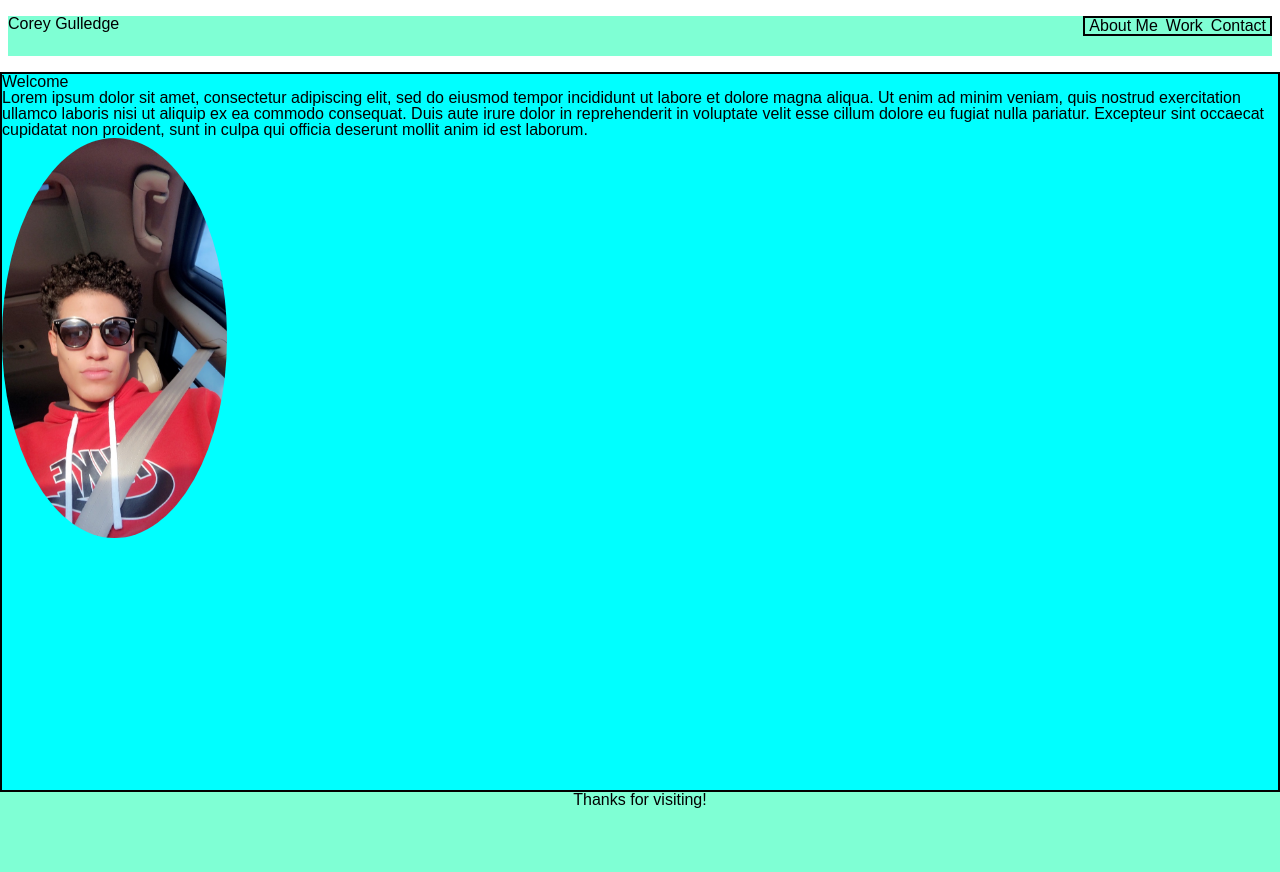
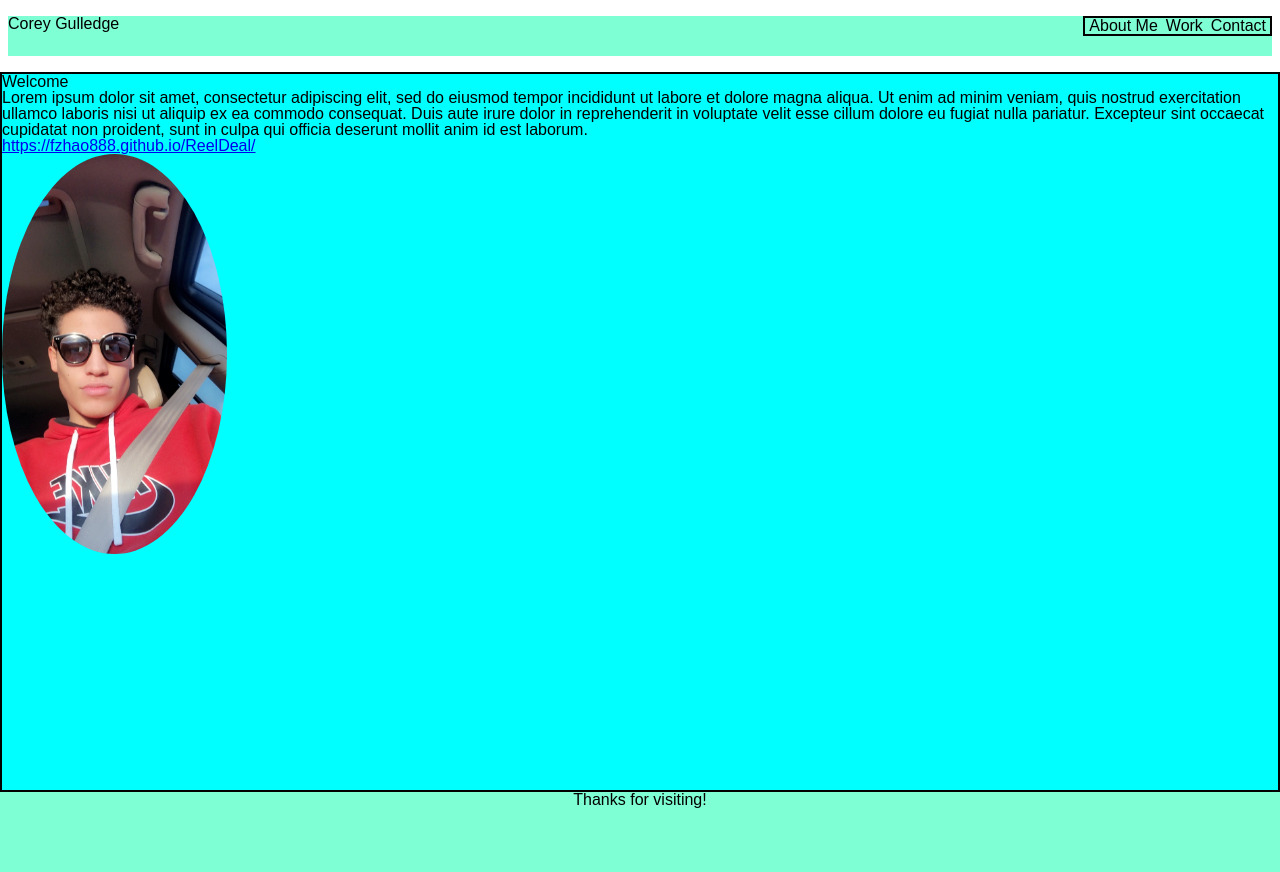
Before and after one commit to gulledgecorey/Portfolio, a plain HTML site: page index.html in a window 1280 px wide. Drawn offline with Linux system fonts and the light colour scheme.

Commit message:
added project 1

```diff
--- a/index.html
+++ b/index.html
@@ -28,6 +28,7 @@
             aliquip ex ea commodo consequat. Duis aute irure dolor in reprehenderit in voluptate velit esse cillum
             dolore eu fugiat nulla pariatur. Excepteur sint occaecat cupidatat non proident, sunt in culpa qui officia
             deserunt mollit anim id est laborum.</span>
+            <a href="url">https://fzhao888.github.io/ReelDeal/ </a>
         <section>
             <img src="4E832AC1-6077-4698-8E38-F3278F5EA7DB_1_105_c.jpeg">
         </section>
```
